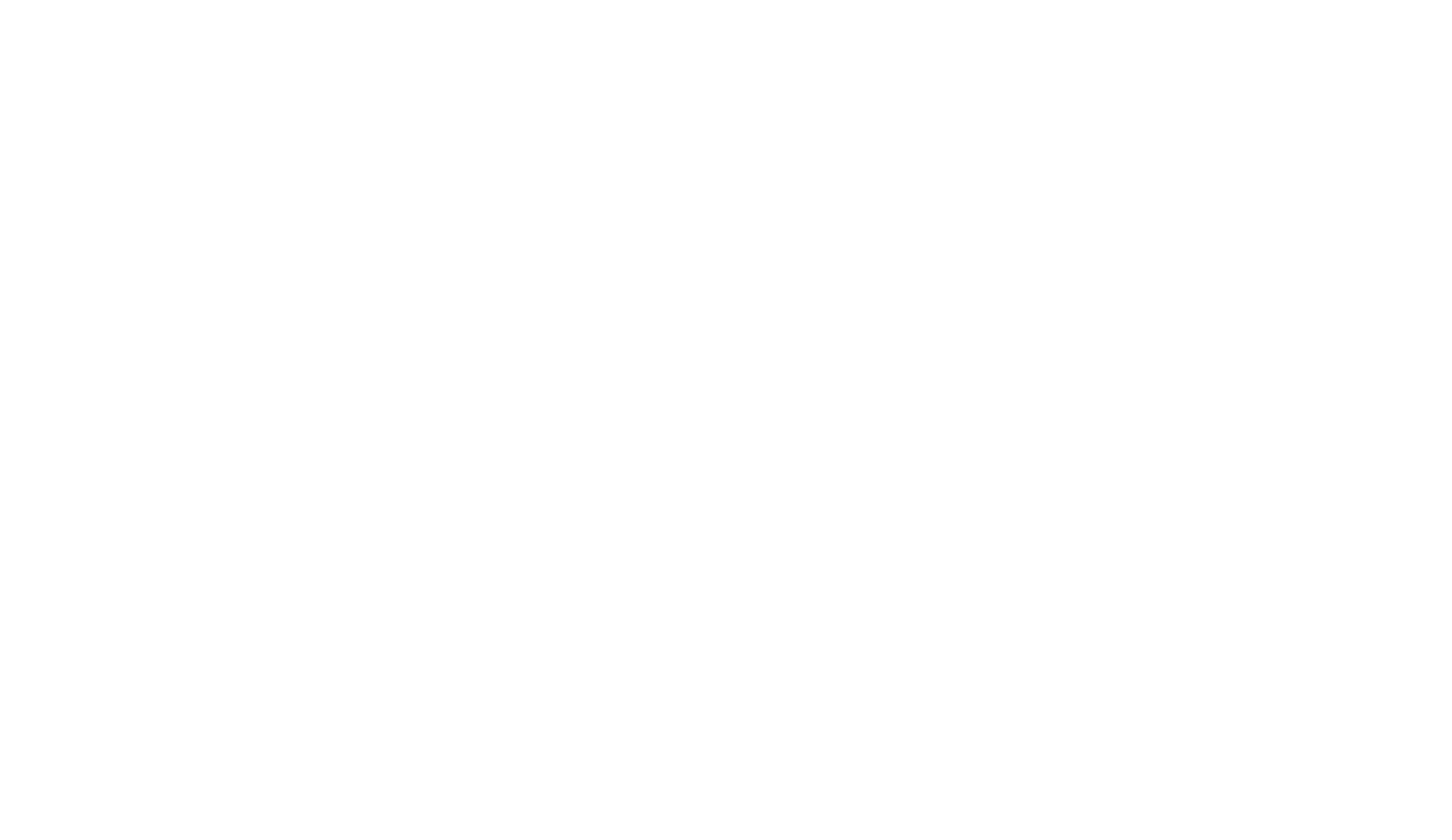
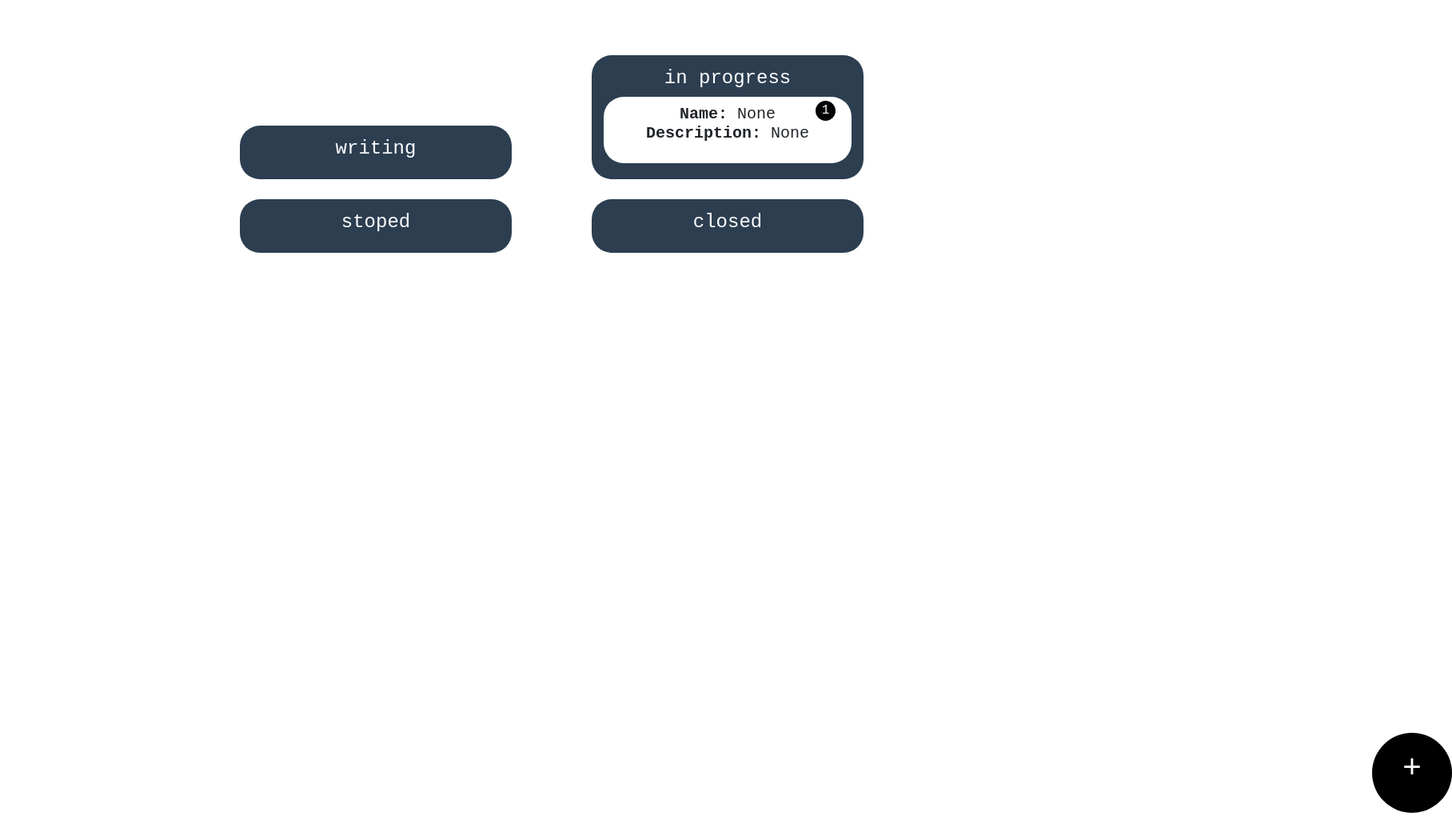
Before and after one commit to GubaRabotaga/CheChenworks, a Vue app: page /user in a window 1280 px wide. Before the commit this address had no page. Shown: the part 60-1110 px from the top of the page at 80% size, 1816 px wide, since content can reach past the window. Before the commit the page ends 800 px from the top, so only its background shows below. Built offline with nearby package versions, Linux system fonts and the light colour scheme.

Commit message:
Added task creation

```diff
--- a/package.json
+++ b/package.json
@@ -10,6 +10,7 @@
   "dependencies": {
     "bootstrap": "^5.1.3",
     "bootstrap-icons": "^1.8.3",
+    "typescript": "^4.7.3",
     "vue": "^3.2.36",
     "vue-router": "^4.0.15",
     "vuedraggable": "^4.1.0"
--- a/src/router/router.js
+++ b/src/router/router.js
@@ -1,6 +1,7 @@
 import { createRouter, createWebHistory } from "vue-router";
 import Main from "@/views/Main.vue";
 import AdminPanelView from "@/views/AdminPanelView.vue";
+import UserPanelView from "@/views/UserPanelView.vue";
 
 const routes = [
   {
@@ -11,6 +12,10 @@ const routes = [
     path: "/admin",
     component: AdminPanelView,
   },
+  {
+    path: "/user",
+    component: UserPanelView,
+  },
 ];
 
 const router = createRouter({
--- /dev/null
+++ b/src/views/UserPanelView.vue
@@ -0,0 +1,152 @@
+<template>
+  <div>
+    <div
+      v-for="category in categories"
+      :key="category.id"
+      @drop="onDrop($event, category.id)"
+      class="droppable"
+      @dragover.prevent
+      @dragenter.prevent
+    >
+      <h4>{{ category.title }}</h4>
+      <div
+        v-for="item in items.filter((x) => x.categoryId === category.id)"
+        @dragstart="onDragStart($event, item)"
+        class="draggable"
+        draggable="true"
+      >
+        <div class="description" contenteditable="true">
+          {{ item.difficult }}
+        </div>
+        <h5 contenteditable="true"><strong>Name: </strong>{{ item.title }}</h5>
+        <h5 contenteditable="true">
+          <strong>Description: </strong>{{ item.body }}
+        </h5>
+      </div>
+    </div>
+
+    <form @submit.prevent>
+      <button class="btn" @click="createTask"><h1>+</h1></button>
+    </form>
+  </div>
+</template>
+
+<script lang="ts">
+import { ref } from "vue";
+export default {
+  name: "App",
+  setup() {
+    const items = ref([
+      {
+        id: 0,
+        title: "None",
+        body: "None",
+        categoryId: 1,
+        difficult: 1,
+      },
+    ]);
+
+    const categories = ref([
+      {
+        id: 0,
+        title: "writing",
+      },
+      {
+        id: 1,
+        title: "in progress",
+      },
+      {
+        id: 2,
+        title: "stoped",
+      },
+      {
+        id: 3,
+        title: "closed",
+      },
+    ]);
+    function onDragStart(e: DragEvent, item) {
+      e.dataTransfer.dropEffect = "move";
+      e.dataTransfer.effectAllowed = "move";
+      e.dataTransfer.setData("itemId", item.id.toString());
+    }
+    function onDrop(e: DragEvent, categoryId) {
+      const itemId = parseInt(e.dataTransfer.getData("itemId"));
+      items.value = items.value.map((x) => {
+        if (x.id == itemId) x.categoryId = categoryId;
+        return x;
+      });
+    }
+    return {
+      items,
+      categories,
+      onDragStart,
+      onDrop,
+    };
+  },
+  methods: {
+    createTask() {
+      const newPost = {
+        id: Date.now(),
+        title: "None",
+        body: "None",
+        categoryId: 2,
+        difficult: 1,
+      };
+
+      this.items.push(newPost);
+    },
+  },
+};
+</script>
+
+<style scoped>
+.droppable {
+  display: inline-block;
+  padding: 15px;
+  border-radius: 25px;
+  background: #2c3e50;
+  margin-left: 100px;
+  margin-top: 25px;
+  width: 340px;
+}
+.droppable h4 {
+  display: inline-block;
+  color: white;
+  border-radius: 25px;
+}
+.draggable {
+  flex-direction: row;
+  background: white;
+  padding: 5px;
+  border-radius: 25px;
+  margin-bottom: 5px;
+}
+.draggable h5 {
+  position: relative;
+  bottom: 20px;
+  display: flexbox;
+  flex-direction: row;
+  margin: 0;
+  border-radius: 25px;
+}
+.btn {
+  text-size-adjust: 50;
+  padding: 1px;
+  border-radius: 50px;
+  background: #000000;
+  color: white;
+  margin-left: 1700px;
+  margin-top: 600px;
+  width: 100px;
+  height: 100px;
+}
+.description {
+  text-align: center;
+  border-radius: 50px;
+  background: #000000;
+  color: white;
+  margin-left: 260px;
+  width: 25px;
+  height: 25px;
+}
+</style>
```
Also changed, not shown: App.vue (deleted, +0 -18 lines), Components/UserPanelView.vue (deleted, +0 -163 lines), main.js (deleted, +0 -8 lines), .eslintrc.cjs, 1 other file (tests, documents, lock files or other folders).
